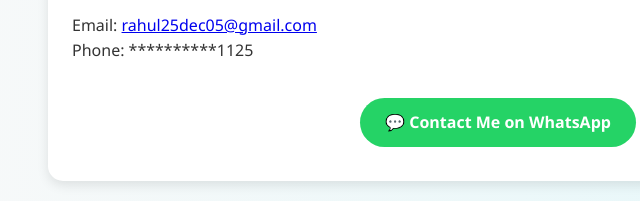
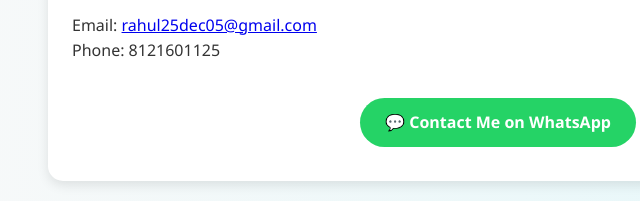
Before and after one commit to Rahulpappula/portfolio, a plain HTML site: page index.html in a window 1280 px wide. Shown: the part 1034-1235 px from the top of the page, 142-782 px from the left. Drawn offline with Linux system fonts and the light colour scheme.

Commit message:
Update index.html

```diff
--- a/index.html
+++ b/index.html
@@ -136,7 +136,7 @@
   <section>
     <h2>Contact Me</h2>
     <p>Email: <a href="mailto:rahul25dec05@gmail.com">rahul25dec05@gmail.com</a></p>
-    <p>Phone: **********1125</p>
+    <p>Phone: 8121601125</p>
 
     <div class="contact">
       <a href="https://wa.me/91**********1125" target="_blank" class="btn">💬 Contact Me on WhatsApp</a>
```
